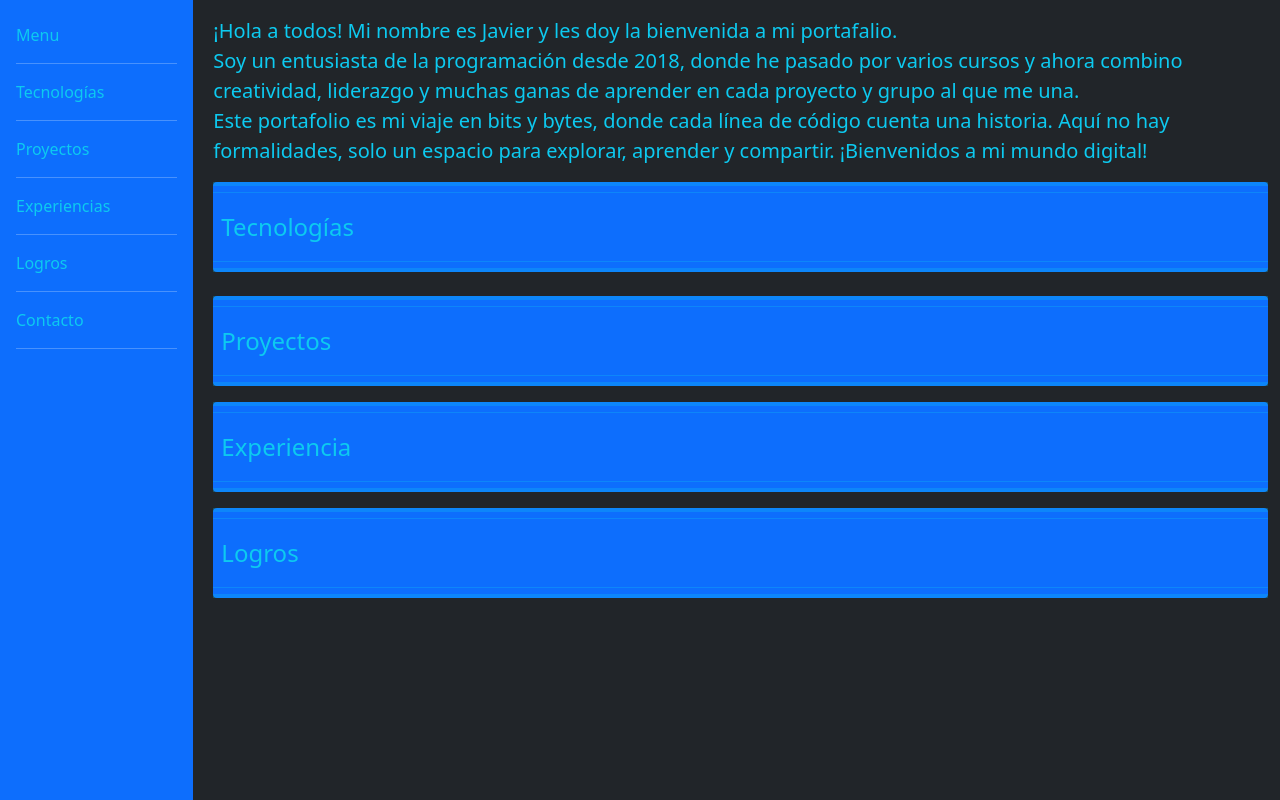
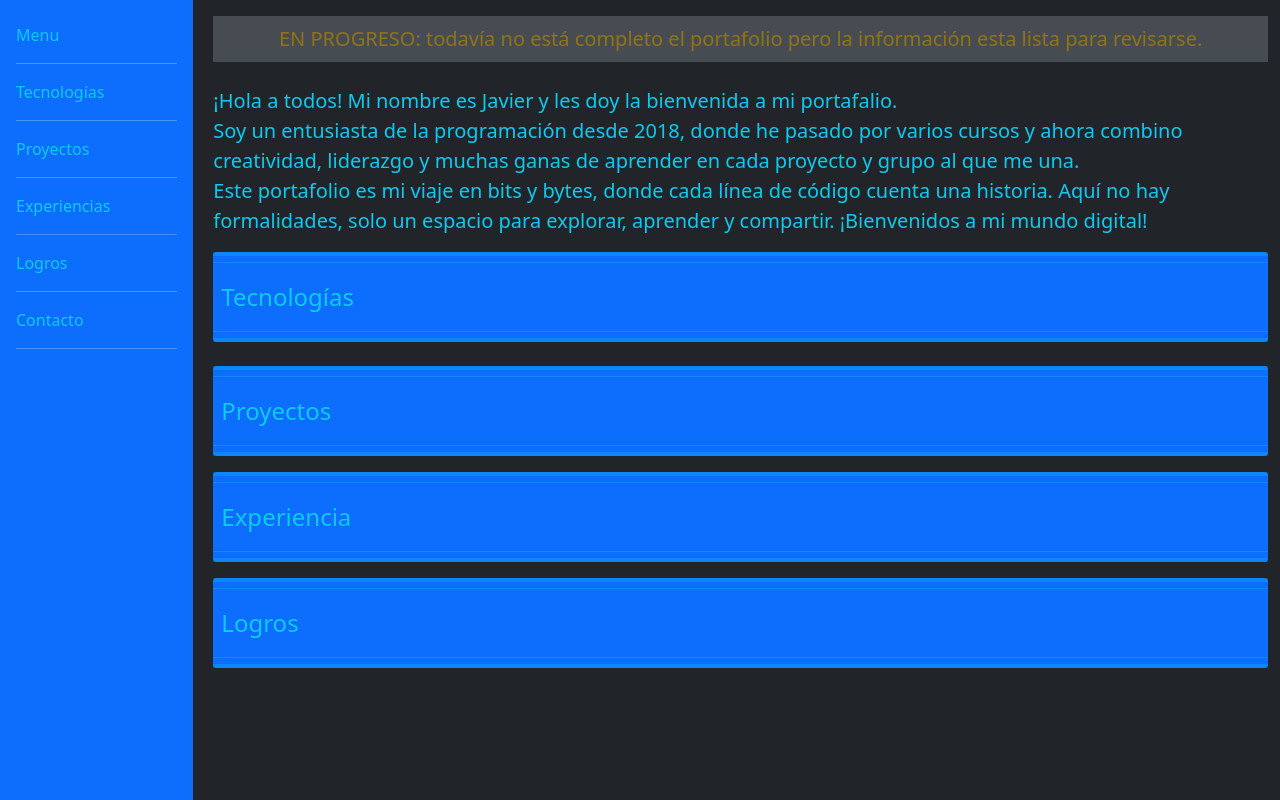
Before and after one commit to SFJavierE/portfoliojavier, a React (Create React App) app: page / in a window 1280 px wide. Built offline with nearby package versions, Linux system fonts and the light colour scheme.

Commit message:
review to update de build

```diff
--- a/package.json
+++ b/package.json
@@ -2,7 +2,7 @@
   "name": "portfoliojavier",
   "version": "0.1.0",
   "private": true,
-  "homepage": "https://zoaxx1.github.io/portfoliojavier/build",
+  "homepage": "https://zoaxx1.github.io/portfoliojavier/",
   "dependencies": {
     "@testing-library/jest-dom": "^5.17.0",
     "@testing-library/react": "^13.4.0",
@@ -24,6 +24,7 @@
     "build": "react-scripts build",
     "test": "react-scripts test",
     "eject": "react-scripts eject",
+    "predeploy": "npm run build",
     "deploy": "gh-pages -d build"
   },
   "eslintConfig": {
--- a/public/index.html
+++ b/public/index.html
@@ -25,7 +25,7 @@
       work correctly both with client-side routing and a non-root public URL.
       Learn how to configure a non-root public URL by running `npm run build`.
     -->
-    <title>React App</title>
+    <title>Portfolio Javier</title>
   </head>
   <body>
     <noscript>You need to enable JavaScript to run this app.</noscript>
--- a/src/App.tsx
+++ b/src/App.tsx
@@ -5,6 +5,7 @@ import Experiencies from './components/experiencies/Experiencies';
 import Achievements from './components/achievements/Achievements';
 import Navbar from './components/navbar/Navbar';
 import 'bootstrap/dist/css/bootstrap.min.css';
+import { useEffect } from 'react';
 
 function App() {
   return (
--- a/src/components/experiencies/Experiencies.tsx
+++ b/src/components/experiencies/Experiencies.tsx
@@ -1,5 +1,5 @@
 import { useState } from 'react';
-import { Company, Job, WorkingTime } from './Interface';
+import { Company, Job } from './Interface';
 import InformationBoxComponent from '../../features/components/InformationBoxComponent';
 import TitleCollapseComponent from '../../features/components/TitleCollapseComponent';
 
--- a/src/components/navbar/Navbar.tsx
+++ b/src/components/navbar/Navbar.tsx
@@ -1,6 +1,6 @@
 import './style.css';
 import React, { useState } from 'react';
-import { Button, Collapse } from 'react-bootstrap';
+import { Collapse } from 'react-bootstrap';
 import { NavbarLink, Contact } from './Interface';
 
 export default function Navbar () {
@@ -31,7 +31,7 @@ export default function Navbar () {
 
     const NavbarLink: React.FC<NavbarLink>= ({text}) => (
         <div>
-            <a className='nav-link text-info' href="#">{text}</a>
+            <span className='nav-link text-info'>{text}</span>
             <hr className='text-light'/>
         </div>
     )
--- a/src/components/welcome/Welcome.tsx
+++ b/src/components/welcome/Welcome.tsx
@@ -3,6 +3,11 @@ import Text from './text_es.json';
 export default function Welcome () {
     return (
         <div className="fs-5">
+            <div className='mb-4 bg-secondary sticky-top opacity-50 p-2 d-flex align-items-center justify-content-center' style={{width: '100%'}}>
+                <span className='text-warning'>
+                    EN PROGRESO: todavía no está completo el portafolio pero la información esta lista para revisarse.
+                </span>
+            </div>
             <span>
                 {Text._1}
             </span>
--- a/src/features/components/InformationBoxComponent.tsx
+++ b/src/features/components/InformationBoxComponent.tsx
@@ -1,10 +1,10 @@
 import { ReactNode } from 'react';
 
-interface InformationBoxComponent {
+interface InformationBox {
     children: ReactNode;
 }
 
-export default function InformationBoxComponent ({children}: InformationBoxComponent) {
+export default function InformationBoxComponent ({children}: InformationBox) {
     return (
         <div className='border border-1 p-1 mb-4 border-info rounded-1'>
             <div className='border border-1 p-3 border-info rounded-1'>
```
Also changed, not shown: 12 other files (tests, documents, lock files or other folders).
